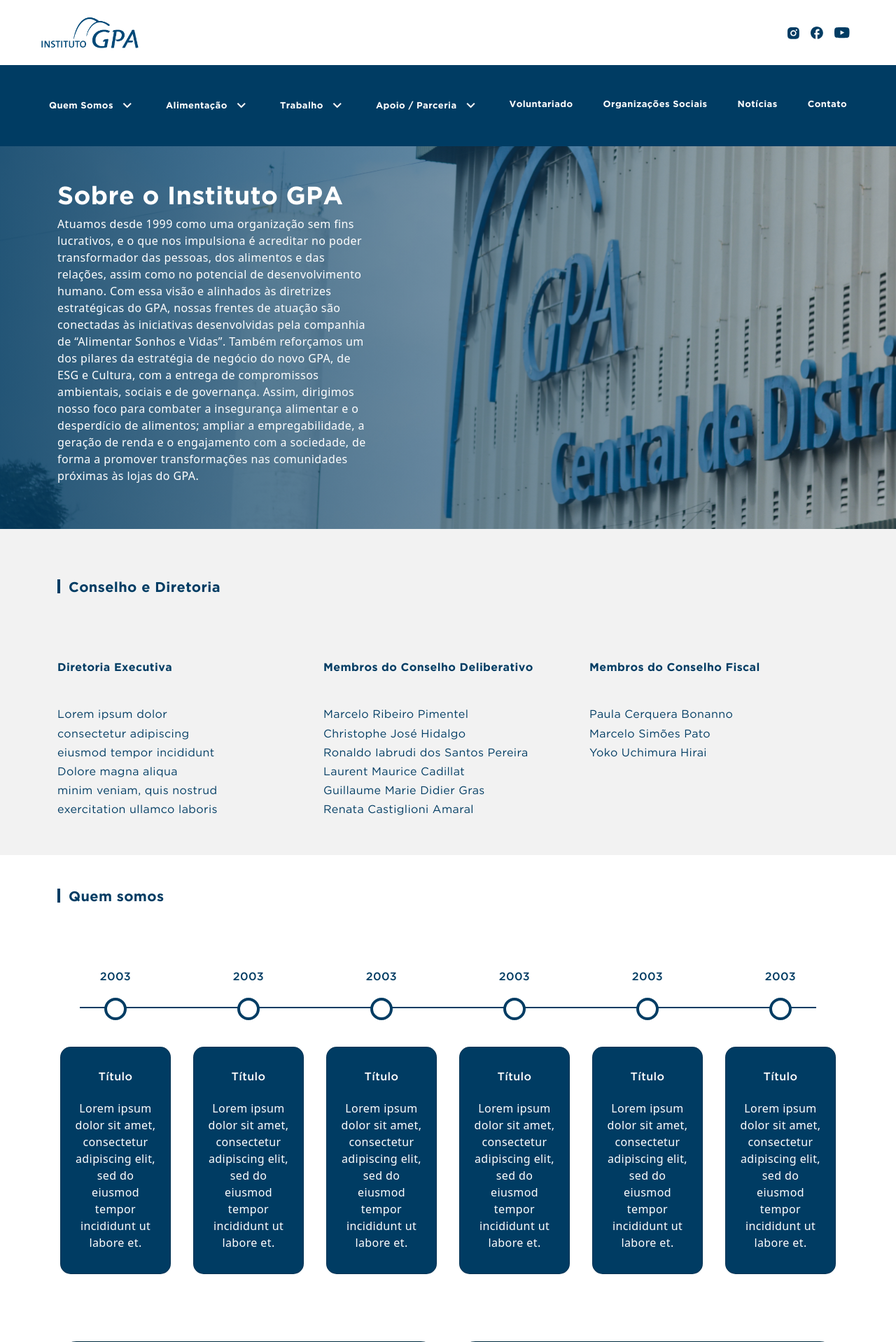
After one commit to amandaricmello/igpa, a PHP site: page /about-us.php in a window 1280 px wide. The commit adds this page. Shown: the top 1918 px of the page at 70% size. Run offline with PHP 8.4, Linux system fonts and the light colour scheme; some libraries are stand-ins or nearby versions.

Commit message:
About Us page construction and layout adjustments

```diff
--- /dev/null
+++ b/about-us.php
@@ -0,0 +1,228 @@
+<?php
+include_once("partials/header.php");
+?>
+
+<section id="banner-about-us" class="d-block bg-primary" style="background: url('./assets/images/pages/about-us/banner.jpg') no-repeat;">
+    <div class="mask"></div>
+    <div class="container content py-5">
+        <div class="row">
+            <div class="col-md-5 col-11">
+                <h1>Sobre o Instituto GPA</h1>
+
+                <p>
+                    Atuamos desde 1999 como uma organização sem fins lucrativos, e o que nos impulsiona é acreditar no poder transformador
+                    das pessoas, dos alimentos e das relações, assim como no potencial de desenvolvimento humano.
+                    Com essa visão e alinhados às diretrizes estratégicas do GPA, nossas frentes de atuação são conectadas às iniciativas
+                    desenvolvidas pela companhia de “Alimentar Sonhos e Vidas”. Também reforçamos um dos pilares da estratégia de negócio
+                    do novo GPA, de ESG e Cultura, com a entrega de compromissos ambientais, sociais e de governança. Assim, dirigimos
+                    nosso foco para combater a insegurança alimentar e o desperdício de alimentos; ampliar a empregabilidade, a geração
+                    de renda e o engajamento com a sociedade, de forma a promover transformações nas comunidades próximas às lojas do GPA.
+                </p>
+            </div>
+        </div>
+    </div>
+</section>
+
+<section id="team" class="d-block bg-light py-5">
+    <div class="container">
+        <div class="row justify-content-between pt-4">
+            <div class="col-12 mb-5">
+                <h2>Conselho e Diretoria</h2>
+            </div>
+            <div class="col-md-4 mt-md-5">
+                <h5 class="h6 fw-bold mb-md-5 mb-4">Diretoria Executiva</h5>
+
+                <h6>
+                    Lorem ipsum dolor
+                </h6>
+                <h6>
+                    consectetur adipiscing
+                </h6>
+                <h6>
+                    eiusmod tempor incididunt
+                </h6>
+                <h6>
+                    Dolore magna aliqua
+                </h6>
+                <h6>
+                    minim veniam, quis nostrud
+                </h6>
+                <h6>
+                    exercitation ullamco laboris
+                </h6>
+            </div>
+
+            <div class="col-md-4 mt-5">
+                <h5 class="h6 fw-bold mb-md-5 mb-4">Membros do Conselho Deliberativo</h5>
+
+                <h6>
+                    Marcelo Ribeiro Pimentel
+                </h6>
+                <h6>
+                    Christophe José Hidalgo
+                </h6>
+                <h6>
+                    Ronaldo Iabrudi dos Santos Pereira
+                </h6>
+                <h6>
+                    Laurent Maurice Cadillat
+                </h6>
+                <h6>
+                    Guillaume Marie Didier Gras
+                </h6>
+                <h6>
+                    Renata Castiglioni Amaral
+                </h6>
+            </div>
+
+            <div class="col-md-4 mt-5">
+                <h5 class="h6 fw-bold mb-md-5 mb-4">Membros do Conselho Fiscal</h5>
+
+                <h6>
+                    Paula Cerquera Bonanno
+                </h6>
+                <h6>
+                    Marcelo Simões Pato
+                </h6>
+                <h6>
+                    Yoko Uchimura Hirai
+                </h6>
+            </div>
+        </div>
+    </div>
+</section>
+
+<section id="about-us" class="d-block py-md-5 pt-5 pb-4">
+    <div class="container">
+        <div class="row">
+            <div class="col-12 mb-5">
+                <h2>Quem somos</h2>
+            </div>
+        </div>
+
+        <div class="row mt-md-5 pt-md-5">
+            <div class="col px-0">
+                <div class="timeline-steps">
+                    <div class="timeline-step col-md-2">
+                        <h5 class="h6">2003</h5>
+                        <div class="timeline-content" data-toggle="popover" data-trigger="hover" data-placement="top" title="" data-content="And here's some amazing content. It's very engaging. Right?" data-original-title="2003">
+                            <div class="inner-circle"></div>
+                            <div class="card">
+                                <h6>Título</h6>
+                                <p>
+                                    Lorem ipsum dolor sit amet, consectetur adipiscing elit, sed do eiusmod tempor incididunt ut labore et.
+                                </p>
+                            </div>
+                        </div>
+                    </div>
+                    <div class="timeline-step col-md-2">
+                        <h5 class="h6">2003</h5>
+                        <div class="timeline-content" data-toggle="popover" data-trigger="hover" data-placement="top" title="" data-content="And here's some amazing content. It's very engaging. Right?" data-original-title="2003">
+                            <div class="inner-circle"></div>
+                            <div class="card">
+                                <h6>Título</h6>
+                                <p>
+                                    Lorem ipsum dolor sit amet, consectetur adipiscing elit, sed do eiusmod tempor incididunt ut labore et.
+                                </p>
+                            </div>
+                        </div>
+                    </div>
+                    <div class="timeline-step col-md-2">
+                        <h5 class="h6">2003</h5>
+                        <div class="timeline-content" data-toggle="popover" data-trigger="hover" data-placement="top" title="" data-content="And here's some amazing content. It's very engaging. Right?" data-original-title="2003">
+                            <div class="inner-circle"></div>
+                            <div class="card">
+                                <h6>Título</h6>
+                                <p>
+                                    Lorem ipsum dolor sit amet, consectetur adipiscing elit, sed do eiusmod tempor incididunt ut labore et.
+                                </p>
+                            </div>
+                        </div>
+                    </div>
+                    <div class="timeline-step col-md-2">
+                        <h5 class="h6">2003</h5>
+                        <div class="timeline-content" data-toggle="popover" data-trigger="hover" data-placement="top" title="" data-content="And here's some amazing content. It's very engaging. Right?" data-original-title="2003">
+                            <div class="inner-circle"></div>
+                            <div class="card">
+                                <h6>Título</h6>
+                                <p>
+                                    Lorem ipsum dolor sit amet, consectetur adipiscing elit, sed do eiusmod tempor incididunt ut labore et.
+                                </p>
+                            </div>
+                        </div>
+                    </div>
+                    <div class="timeline-step col-md-2">
+                        <h5 class="h6">2003</h5>
+                        <div class="timeline-content" data-toggle="popover" data-trigger="hover" data-placement="top" title="" data-content="And here's some amazing content. It's very engaging. Right?" data-original-title="2003">
+                            <div class="inner-circle"></div>
+                            <div class="card">
+                                <h6>Título</h6>
+                                <p>
+                                    Lorem ipsum dolor sit amet, consectetur adipiscing elit, sed do eiusmod tempor incididunt ut labore et.
+                                </p>
+                            </div>
+                        </div>
+                    </div>
+                    <div class="timeline-step col-md-2">
+                        <h5 class="h6">2003</h5>
+                        <div class="timeline-content" data-toggle="popover" data-trigger="hover" data-placement="top" title="" data-content="And here's some amazing content. It's very engaging. Right?" data-original-title="2003">
+                            <div class="inner-circle"></div>
+                            <div class="card">
+                                <h6>Título</h6>
+                                <p>
+                                    Lorem ipsum dolor sit amet, consectetur adipiscing elit, sed do eiusmod tempor incididunt ut labore et.
+                                </p>
+                            </div>
+                        </div>
+                    </div>
+                </div>
+            </div>
+        </div>
+    </div>
+</section>
+
+<section id="groups" class="container py-5">
+    <div class="row">
+        <div class="col-md-6 mb-lg-0 mb-4">
+            <div class="card">
+                <div class="row justify-content-between">
+                    <div class="col-md-5 col-6">
+                        <h5 class="h6">Grupo de Institutos Fundações e Empresas (Gife)</h5>
+                    </div>
+
+                    <div class="col-md-3 col-6">
+                        <img class="d-block w-100" src="./assets/images/pages/about-us/logo-gife.png" alt="Logo Gife">
+                    </div>
+
+                    <div class="col-12">
+                        <p>
+                            Desde 2018, o Instituto GPA é um dos institutos associados ao Gife, uma associação de investidores sociais privados do Brasil, que reúne institutos, fundações ou fundos familiares, corporativos independentes ou empresas. A organização compreende investimento social privado com o repasse voluntário de recursos privados de forma planejada, monitorada e sistemática para projetos ou organizações sociais, ambientais, culturais e científicos de interesse público. Atualmente, conta com uma rede de mais de 160 associados(as) que, somados, aportaram R$ 5,3 bilhões em investimento social, segundo dados do Censo Gife referente a 2020.
+                        </p>
+                    </div>
+                </div>
+            </div>
+        </div>
+        <div class="col-md-6">
+            <div class="card">
+                <div class="row justify-content-between">
+                    <div class="col-md-5">
+                        <h5 class="h6">Movimento Todos à Mesa (TaM)</h5>
+                    </div>
+
+                    <div class="col-md-3">
+                        <img class="d-block w-100" src="./assets/images/pages/about-us/Logo-todos-a-mesa.png" alt="Logo Gife">
+                    </div>
+
+                    <div class="col-12">
+                        <p>
+                            Em dezembro de 2022, O GPA aderiu ao Todos à Mesa, a primeira coalizão brasileira de empresas e organizações que se unem para reduzir os impactos da fome no Brasil e atuar na redução do desperdício de alimentos por meio do fortalecimento de redes de redistribuição, articulação de um ambiente regulatório favorável para a doação de alimentos e conscientização sobre o tema. </div>
+                        </p>
+                </div>
+            </div>
+        </div>
+    </div>
+</section>
+
+<?php
+include_once("partials/footer.php");
+?>
--- a/assets/css/style.css
+++ b/assets/css/style.css
@@ -1,5 +1,9 @@
 .bg-primary {
   background-color: rgb(0, 60, 99) !important;
+}
+
+.bg-secondary, #groups .card {
+  background-color: rgb(0, 43, 64) !important;
 }
 
 .title-color, h1,
@@ -28,6 +32,13 @@ h6 {
   font-family: "Gotham" !important;
   font-weight: bold;
   letter-spacing: 0.025rem;
+}
+
+h2 {
+  border-left: rgb(0, 60, 99) 4.5px solid;
+  margin: 0 !important;
+  padding-left: 0.75rem;
+  line-height: 1 !important;
 }
 
 p {
@@ -156,6 +167,7 @@ footer .border-white {
   border-color: rgba(255, 255, 255, 0.25) !important;
 }
 
+/* HOME */
 #banner {
   overflow: hidden;
 }
@@ -213,12 +225,6 @@ footer .border-white {
   }
 }
 
-#services h2 {
-  border-left: rgb(0, 60, 99) 4.5px solid;
-  margin: 0 !important;
-  padding-left: 0.75rem;
-  line-height: 1 !important;
-}
 #services .card {
   border: none;
   border-radius: 25px !important;
@@ -280,12 +286,6 @@ footer .border-white {
   background: #BC7CAE;
 }
 
-#articles h2 {
-  border-left: rgb(0, 60, 99) 4.5px solid;
-  margin: 0 !important;
-  padding-left: 0.75rem;
-  line-height: 1 !important;
-}
 #articles .container-fluid {
   max-width: 1550px !important;
 }
@@ -360,4 +360,130 @@ footer .border-white {
 }
 #newsletter label {
   letter-spacing: 0.015rem !important;
+}
+
+/* ABOUT US */
+#banner-about-us {
+  position: relative;
+  background-size: cover !important;
+}
+#banner-about-us .mask {
+  position: absolute;
+  width: 100%;
+  height: 100%;
+  z-index: 10;
+  left: 0;
+  top: 0;
+  background: linear-gradient(90deg, #003C63 -26.6%, rgba(0, 43, 64, 0.15) 111.49%);
+}
+#banner-about-us .content {
+  position: relative;
+  z-index: 11;
+}
+#banner-about-us h1,
+#banner-about-us p {
+  color: #fff !important;
+}
+
+#team h6 {
+  font-weight: normal !important;
+}
+
+#about-us .card {
+  margin-top: 2rem;
+  background-color: rgb(0, 60, 99);
+  padding: 2rem 1rem;
+  border-radius: 15px !important;
+}
+#about-us .card h6, #about-us .card p {
+  color: #fff !important;
+}
+#about-us .card h6 {
+  margin-bottom: 1.5rem;
+  font-weight: 500;
+}
+#about-us .card p {
+  margin-bottom: 0 !important;
+  font-weight: normal;
+}
+#about-us h5 {
+  margin-top: -3rem;
+  margin-bottom: 1.75rem;
+}
+#about-us .timeline-steps {
+  display: flex;
+  justify-content: space-between;
+  flex-wrap: wrap;
+}
+#about-us .timeline-steps .timeline-step {
+  align-items: center;
+  display: flex;
+  flex-direction: column;
+  position: relative;
+  padding: 0 1rem;
+}
+@media (min-width: 768px) {
+  #about-us .timeline-steps .timeline-step:not(:last-child):after {
+    content: "";
+    display: block;
+    border-top: 0.15rem solid rgb(0, 60, 99);
+    width: 15rem;
+    position: absolute;
+    left: 6rem;
+    z-index: 9;
+    top: 0.3125rem;
+  }
+  #about-us .timeline-steps .timeline-step:not(:first-child):before {
+    content: "";
+    display: block;
+    border-top: 0.15rem solid rgb(0, 60, 99);
+    width: 15rem;
+    position: absolute;
+    right: 6rem;
+    z-index: 9;
+    top: 0.3125rem;
+  }
+}
+@media (max-width: 767px) {
+  #about-us .timeline-steps .timeline-step {
+    margin-top: 6rem !important;
+  }
+}
+#about-us .timeline-steps .timeline-content {
+  width: 100%;
+  z-index: 10;
+  text-align: center;
+}
+#about-us .timeline-steps .timeline-content .inner-circle {
+  border-radius: 1.5rem;
+  height: 1rem;
+  width: 1rem;
+  display: inline-flex;
+  align-items: center;
+  justify-content: center;
+  background-color: #fff;
+}
+#about-us .timeline-steps .timeline-content .inner-circle:before {
+  content: "";
+  background-color: #fff;
+  border: rgb(0, 60, 99) 4px solid;
+  display: inline-block;
+  height: 2rem;
+  width: 2rem;
+  min-width: 2rem;
+  border-radius: 6.25rem;
+}
+
+#groups .card {
+  padding: 3rem;
+  border-radius: 27px;
+  border: none !important;
+  height: 100%;
+}
+#groups .card h5, #groups .card p {
+  color: #fff !important;
+}
+#groups .card p {
+  font-weight: 300 !important;
+  margin-top: 2rem;
 }/*# sourceMappingURL=style.css.map */
--- a/assets/css/style.scss
+++ b/assets/css/style.scss
@@ -7,6 +7,10 @@ $smoothIN : .3s ease-in;
 
 .bg-primary {
     background-color: $primaryColor !important;
+}
+
+.bg-secondary {
+    background-color: $secondaryColor !important;
 }
 
 .title-color {
@@ -32,6 +36,13 @@ h6 {
     font-family: 'Gotham' !important;
     font-weight: bold;
     letter-spacing: $letterSpacing
+}
+
+h2 {
+    border-left: $primaryColor 4.5px solid;
+    margin: 0 !important;
+    padding-left: .75rem;
+    line-height: 1 !important;
 }
 
 p {
@@ -187,6 +198,7 @@ footer {
     }
 }
 
+/* HOME */
 #banner {
     img {
         height: 650px;
@@ -253,13 +265,6 @@ footer {
 }
 
 #services {
-    h2 {
-        border-left: $primaryColor 4.5px solid;
-        margin: 0 !important;
-        padding-left: .75rem;
-        line-height: 1 !important;
-    }
-
     .card {
         border: none;
         border-radius: 25px !important;
@@ -337,13 +342,6 @@ footer {
 }
 
 #articles {
-    h2 {
-        border-left: $primaryColor 4.5px solid;
-        margin: 0 !important;
-        padding-left: .75rem;
-        line-height: 1 !important;
-    }
-
     .container-fluid {
         max-width: 1550px !important;
     }
@@ -395,6 +393,7 @@ footer {
         opacity: 1;
         width: 3em;
         height: 3em;
+
         svg {
             visibility: hidden;
         }
@@ -420,6 +419,7 @@ footer {
         time {
             margin-bottom: .5rem !important;
         }
+
         .splide__arrow--prev {
             left: 1em !important;
         }
@@ -436,3 +436,153 @@ footer {
         letter-spacing: .015rem !important;
     }
 }
+
+/* ABOUT US */
+#banner-about-us {
+    position: relative;
+    background-size: cover !important;
+
+    .mask {
+        position: absolute;
+        width: 100%;
+        height: 100%;
+        z-index: 10;
+        left: 0;
+        top: 0;
+        background: linear-gradient(90deg, #003C63 -26.6%, rgba(0, 43, 64, 0.15) 111.49%);
+    }
+
+    .content {
+        position: relative;
+        z-index: 11;
+    }
+
+    h1,
+    p {
+        color: $white !important;
+    }
+}
+
+#team {
+    h6 {
+        font-weight: normal !important;
+    }
+}
+
+#about-us {
+    .card {
+        margin-top: 2rem;
+        background-color: $primaryColor;
+        padding: 2rem 1rem;
+        border-radius: 15px !important;
+
+        h6, p {
+            color: $white !important;
+        }
+
+        h6 {
+            margin-bottom: 1.5rem;
+            font-weight: 500;
+        }
+
+        p {
+            margin-bottom: 0 !important;
+            font-weight: normal;
+        }
+    }
+
+    h5 {
+        margin-top: -3rem;
+        margin-bottom: 1.75rem;
+    }
+
+    .timeline-steps {
+        display: flex;
+        justify-content: space-between;
+        flex-wrap: wrap
+    }
+
+    .timeline-steps .timeline-step {
+        align-items: center;
+        display: flex;
+        flex-direction: column;
+        position: relative;
+        padding:  0 1rem
+    }
+
+    @media (min-width:768px) {
+        .timeline-steps .timeline-step:not(:last-child):after {
+            content: "";
+            display: block;
+            border-top: .15rem solid $primaryColor;
+            width: 15rem;
+            position: absolute;
+            left: 6rem;
+            z-index: 9;
+            top: .3125rem
+        }
+
+        .timeline-steps .timeline-step:not(:first-child):before {
+            content: "";
+            display: block;
+            border-top: .15rem solid $primaryColor;
+            width: 15rem;
+            position: absolute;
+            right: 6rem;
+            z-index: 9;
+            top: .3125rem
+        }
+    }
+
+    @media (max-width:767px) {
+        .timeline-steps .timeline-step {
+            margin-top: 6rem !important;
+        }
+    }
+
+    .timeline-steps .timeline-content {
+        width: 100%;
+        z-index: 10;
+        text-align: center
+    }
+
+    .timeline-steps .timeline-content .inner-circle {
+        border-radius: 1.5rem;
+        height: 1rem;
+        width: 1rem;
+        display: inline-flex;
+        align-items: center;
+        justify-content: center;
+        background-color: $white
+    }
+
+    .timeline-steps .timeline-content .inner-circle:before {
+        content: "";
+        background-color: $white;
+        border: $primaryColor 4px solid;
+        display: inline-block;
+        height: 2rem;
+        width: 2rem;
+        min-width: 2rem;
+        border-radius: 6.25rem;
+    }
+}
+
+#groups {
+    .card {
+        @extend .bg-secondary;
+        padding: 3rem;
+        border-radius: 27px;
+        border: none !important;
+        height: 100%;
+
+        h5, p {
+            color: $white !important;
+        }
+
+        p {
+            font-weight: 300 !important;
+            margin-top: 2rem;
+        }
+    }
+}
--- a/partials/header.php
+++ b/partials/header.php
@@ -43,7 +43,7 @@ include_once("partials/head.php");
                                 </span>
                             </a>
                             <ul class="dropdown-menu" aria-labelledby="navbarDropdown">
-                                <li><a class="dropdown-item" href="#">Instituto GPA</a></li>
+                                <li><a class="dropdown-item" href="./about-us.php">Instituto GPA</a></li>
                                 <li><a class="dropdown-item" href="#">Governança</a></li>
                                 <li><a class="dropdown-item" href="#">Relatórios</a></li>
                             </ul>
```
Also changed, not shown: assets/images/pages/about-us/Logo-todos-a-mesa.png (added), assets/images/pages/about-us/banner.jpg (added), assets/images/pages/about-us/logo-gife.png (added), 1 other file.
